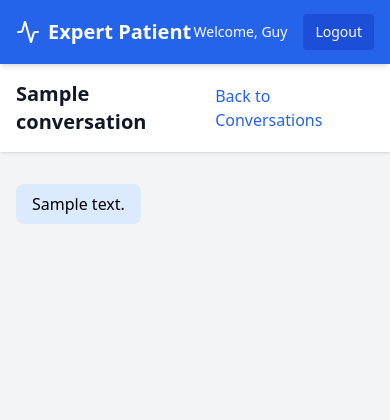
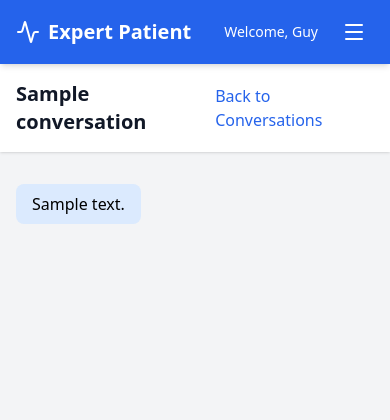
Before and after one commit to GuyMitchy/UC-Expert-Patient, a Django app: page /chat/1/ in a window 390 px wide. Shown: the top 420 px of the page. Run offline with Django 5.2, Linux system fonts and the light colour scheme; a user stored in the database is signed in; tables that the repository leaves empty hold one stand-in row (values such as "Sample post"); some libraries are stand-ins or nearby versions.

Commit message:
add hamburger menu for tablets and mobile

```diff
--- a/templates/base.html
+++ b/templates/base.html
@@ -7,7 +7,6 @@
     <script src="https://cdn.tailwindcss.com"></script>
     <script src="https://unpkg.com/htmx.org@1.9.9"></script>
     <script src="https://unpkg.com/lucide@latest"></script>
-
 </head>
 <body class="bg-gray-100 min-h-screen flex flex-col">
     <header class="bg-blue-600 text-white sticky top-0 z-10 shadow-md">
@@ -18,6 +17,7 @@
                     <span class="text-xl font-bold">Expert Patient</span>
                 </a>
                 {% if user.is_authenticated %}
+                <!-- Desktop Navigation -->
                 <nav class="hidden md:flex space-x-4">
                     <a class="px-3 py-2 rounded-md text-sm font-medium hover:bg-blue-700 transition" href="{% url 'home:home' %}">Dashboard</a>
                     <a class="px-3 py-2 rounded-md text-sm font-medium hover:bg-blue-700 transition" href="{% url 'symptoms:list' %}">Symptoms</a>
@@ -26,12 +26,43 @@
                     <a class="px-3 py-2 rounded-md text-sm font-medium hover:bg-blue-700 transition" href="{% url 'chat:list' %}">Chat</a>
                 </nav>
 
-                <div class="flex items-center space-x-4">
+                <!-- Welcome Message -->
+                <div class="hidden md:flex items-center space-x-4">
                     <span class="text-sm">Welcome, {{ user.username }}</span>
-                    <a href="{% url 'account_logout' %}"
-                        class="text-sm bg-blue-700 px-3 py-2 rounded hover:bg-blue-800 transition">
+                    <a href="{% url 'account_logout' %}" class="text-sm bg-blue-700 px-3 py-2 rounded hover:bg-blue-800 transition">
                         Logout
                     </a>
+                </div>
+
+                <!-- Mobile Menu Button -->
+                <div class="md:hidden flex items-center space-x-4">
+                    <span class="text-sm">Welcome, {{ user.username }}</span>
+                    <button type="button" onclick="toggleMobileMenu()" class="text-white hover:bg-blue-700 p-2 rounded-md">
+                        <i data-lucide="menu" class="w-6 h-6"></i>
+                    </button>
+                </div>
+
+                <!-- Mobile Menu -->
+                <div id="mobile-menu" class="hidden md:hidden fixed inset-0 z-50">
+                    <!-- Backdrop -->
+                    <div class="fixed inset-0 bg-black bg-opacity-50" onclick="toggleMobileMenu()"></div>
+
+                    <!-- Menu Content -->
+                    <div class="fixed right-0 top-0 h-full w-64 bg-blue-600 shadow-lg transform transition-transform duration-300">
+                        <div class="flex justify-end p-4">
+                            <button onclick="toggleMobileMenu()" class="text-white hover:bg-blue-700 p-2 rounded-md">
+                                <i data-lucide="x" class="w-6 h-6"></i>
+                            </button>
+                        </div>
+                        <nav class="px-4 space-y-2">
+                            <a class="block px-3 py-2 rounded-md text-sm font-medium hover:bg-blue-700 transition" href="{% url 'home:home' %}">Dashboard</a>
+                            <a class="block px-3 py-2 rounded-md text-sm font-medium hover:bg-blue-700 transition" href="{% url 'symptoms:list' %}">Symptoms</a>
+                            <a class="block px-3 py-2 rounded-md text-sm font-medium hover:bg-blue-700 transition" href="{% url 'medications:list' %}">Medications</a>
+                            <a class="block px-3 py-2 rounded-md text-sm font-medium hover:bg-blue-700 transition" href="{% url 'foods:list' %}">Foods</a>
+                            <a class="block px-3 py-2 rounded-md text-sm font-medium hover:bg-blue-700 transition" href="{% url 'chat:list' %}">Chat</a>
+                            <a class="block px-3 py-2 rounded-md text-sm font-medium bg-blue-700 hover:bg-blue-800 transition mt-4" href="{% url 'account_logout' %}">Logout</a>
+                        </nav>
+                    </div>
                 </div>
                 {% endif %}
             </div>
@@ -50,6 +81,25 @@
 
     <script>
         lucide.createIcons();
+
+        function toggleMobileMenu() {
+            const mobileMenu = document.getElementById('mobile-menu');
+            const menuContent = mobileMenu.querySelector('div:last-child');
+
+            if (mobileMenu.classList.contains('hidden')) {
+                // Show menu
+                mobileMenu.classList.remove('hidden');
+                setTimeout(() => {
+                    menuContent.classList.remove('transform', 'translate-x-full');
+                }, 10);
+            } else {
+                // Hide menu
+                menuContent.classList.add('transform', 'translate-x-full');
+                setTimeout(() => {
+                    mobileMenu.classList.add('hidden');
+                }, 300);
+            }
+        }
     </script>
 </body>
 </html>
```
